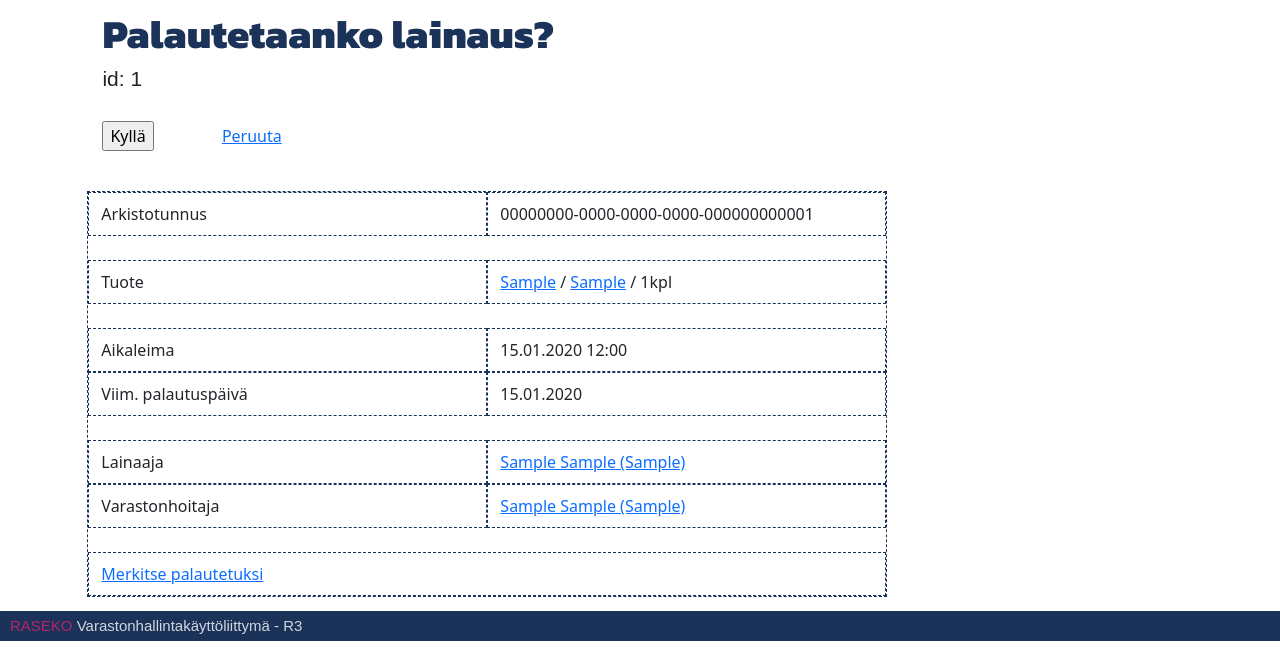
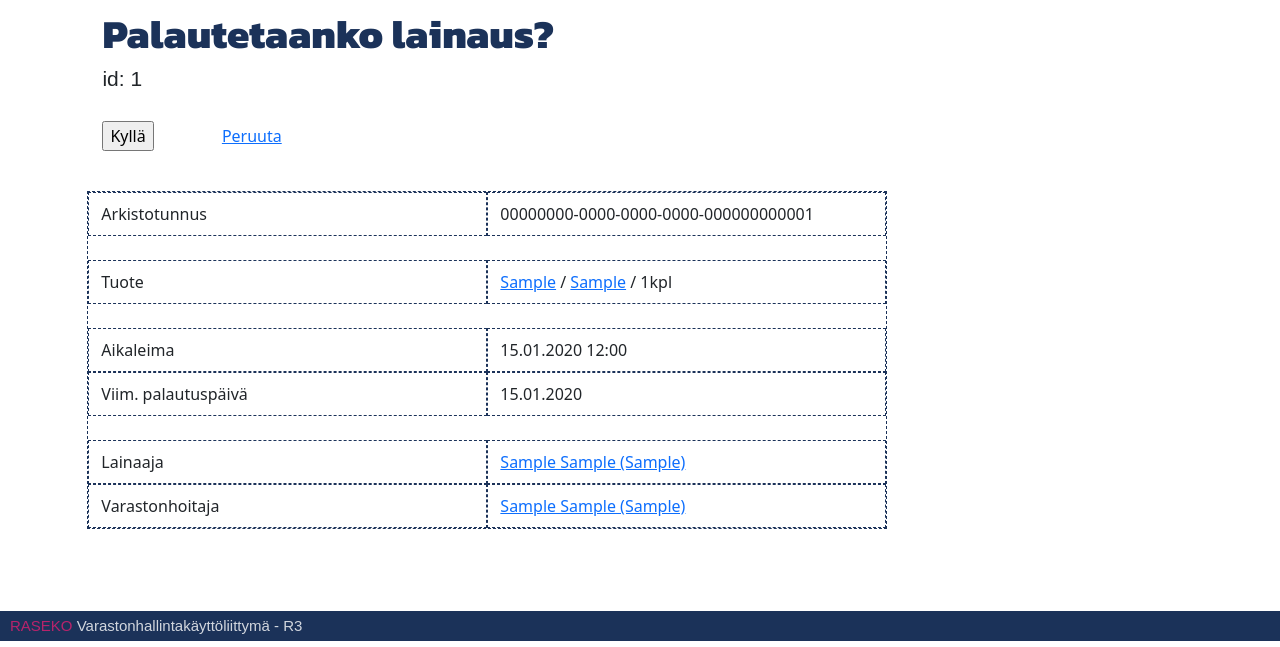
Before and after one commit to janlevea/Varastonhallinta-R3, a Django app: page /varasto/palauta_lainaus/1 in a window 1280 px wide. Shown: the part 159-806 px from the top of the page. Run offline with Django 4.2, Linux system fonts and the light colour scheme; a user stored in the database is signed in; tables that the repository leaves empty hold one stand-in row (values such as "Sample post"); some libraries are stand-ins or nearby versions.

Commit message:
Palautettujen lainausten hallinta

```diff
--- a/varastonhallinta/varasto/templates/varasto/lainaus_container.html
+++ b/varastonhallinta/varasto/templates/varasto/lainaus_container.html
@@ -58,10 +58,40 @@
             </a>
         </div>
     </div>
-    <br/>
-    <div class="row">
-        <div class="col">
-            <a href="{% url "varasto:palautaLainaus" laina.id %}">Merkitse palautetuksi</a>
+    {% if not merkitsemassaPalautetuksi %}
+        {% if laina.avoin %}
+        <br/>
+        <div class="row">
+            <div class="col">
+                <a href="{% url "varasto:palautaLainaus" laina.id %}">Merkitse palautetuksi</a>
+            </div>
         </div>
-    </div>
+        {% endif %}
+    {% endif %}
+    {% if not laina.avoin %}
+        <br/>
+        <div class="row">
+            <div class="col">
+                <b>Tämä lainaus on palautettu!</b>
+                <svg id="i-trash" xmlns="http://www.w3.org/2000/svg" viewBox="0 0 32 32" width="18" height="18" fill="red" stroke="currentcolor" stroke-linecap="round" stroke-linejoin="round" stroke-width="2">
+                    <path d="M28 6 L6 6 8 30 24 30 26 6 4 6 M16 12 L16 24 M21 12 L20 24 M11 12 L12 24 M12 6 L13 2 19 2 20 6" />
+                </svg>
+            </div>
+        </div>
+        <div class="row">
+            <div class="col">
+                Palautettu: {{ laina.palautettu }}
+            </div>
+        </div>
+        <div class="row">
+            <div class="col">
+                Varastonhoitaja palauttaessa:
+            </div>
+            <div class="col">
+                <a href="{% url "kayttajat:profiili" laina.varastonhoitaja_palautus.opiskelijanumero %}">
+                    {{ laina.varastonhoitaja_palautus }}
+                </a>
+            </div>
+        </div>
+    {% endif %}
 </div>
--- a/varastonhallinta/varasto/templates/varasto/palauta_lainaus.html
+++ b/varastonhallinta/varasto/templates/varasto/palauta_lainaus.html
@@ -16,5 +16,5 @@
 </form>
 <br/>
 {% comment %} Lataa lainauksen tiedot containeriin {% endcomment %}
-{% include "varasto/lainaus_container.html" %}
+{% include "varasto/lainaus_container.html" with merkitsemassaPalautetuksi=True %}
 {% endblock content %}
```
